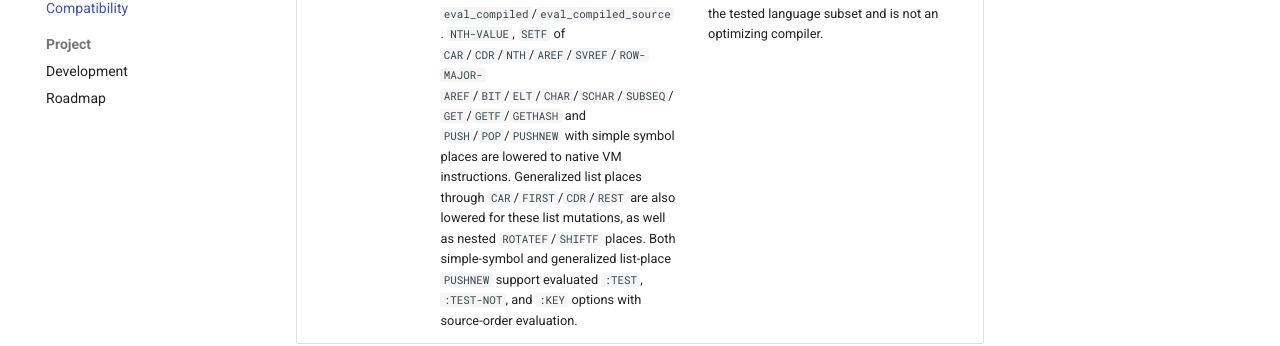
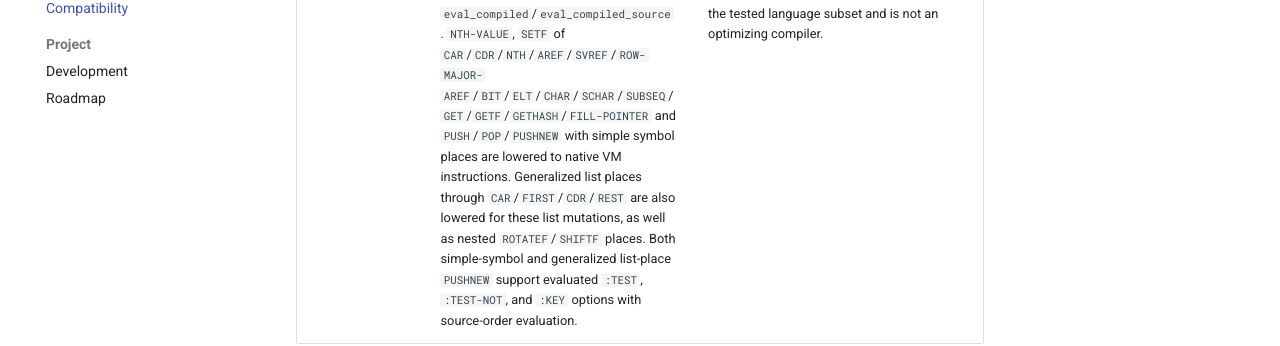
Before and after one commit to nerima-lisp/ncl, an MkDocs documentation site: the page built from docs/src/reference/compatibility.md, in a window 1280 px wide and 900 px high, scrolled down 3360 px. Shown: the part 333-679 px from the top of the window. Built offline with MkDocs 1.6.1 and Material for MkDocs 9.7.7, drawn with Linux system fonts in a browser that asks for light colours; comment, search, counter and statistics services are not loaded.

Commit message:
docs: record compiled fill-pointer setf

```diff
--- a/docs/src/reference/compatibility.md
+++ b/docs/src/reference/compatibility.md
@@ -17,7 +17,7 @@ table below describes the runtime feature boundary.
 <code>FINISH-OUTPUT</code>/<code>CLEAR-OUTPUT</code>, <code>LISTEN</code>/<code>READ-CHAR-NO-HANG</code>/<code>CLEAR-INPUT</code> for modeled character streams, <code>WRITE-SEQUENCE</code> for character sequences, duplex <code>:io</code> streams, adjustable string designators, and formatted output. | The general stream protocol, binary streams, full file-option/version semantics, byte-oriented position/length semantics for multibyte external formats, precise buffered-output discard semantics, and the remaining <code>format</code> directives are incomplete; stream resource-management options remain bounded. |
 | Arrays and tables | Simple and multidimensional arrays plus hash tables with <code>eq</code>, <code>eql</code>, <code>equal</code>, and <code>equalp</code> tests; bounded rank-1 fill-pointer/adjustable vectors with <code>:fill-pointer</code>, <code>:adjustable</code>, <code>fill-pointer</code>, <code>vector-push</code>, <code>vector-push-extend</code>, and <code>adjust-array</code>; bounded <code>T</code>, <code>BIT</code>, <code>CHARACTER</code>, <code>BASE-CHAR</code>, <code>FIXNUM</code>, <code>SINGLE-FLOAT</code>, and <code>DOUBLE-FLOAT</code> element-type metadata with implementation-observed upgrade aliases plus initial-value and write validation; adjustable character strings and adjustable multidimensional general arrays with alias-preserving <code>aref</code>/<code>row-major-aref</code>/<code>bit</code> updates; bounded displacement through <code>:displaced-to</code> and <code>:displaced-index-offset</code>; bounded <code>MAPHASH</code> and hash-table iterator access. | General compound element types currently use the bounded upgrade-to-<code>T</code> behavior rather than preserving full specialized constraints; multidimensional fill-pointer arrays, displacement/adjustment combinations outside the tested paths, complete sequence edge cases, hash-table mutation during iteration, and standard array semantics remain incomplete. |
 | Structures and objects | Basic <code>defstruct</code> support plus classes, instances, generic functions, methods, slot access, and bounded class introspection. | The full MOP, all slot allocation/options, method qualifiers, and standard object-protocol details remain partial. |
-| Compiler | Stack bytecode compiler and VM selected by <code>--compiled</code>, executed through <code>eval_compiled</code>/<code>eval_compiled_source</code>. <code>NTH-VALUE</code>, <code>SETF</code> of <code>CAR</code>/<code>CDR</code>/<code>NTH</code>/<code>AREF</code>/<code>SVREF</code>/<code>ROW-MAJOR-AREF</code>/<code>BIT</code>/<code>ELT</code>/<code>CHAR</code>/<code>SCHAR</code>/<code>SUBSEQ</code>/<code>GET</code>/<code>GETF</code>/<code>GETHASH</code> and <code>PUSH</code>/<code>POP</code>/<code>PUSHNEW</code> with simple symbol places are lowered to native VM instructions. Generalized list places through <code>CAR</code>/<code>FIRST</code>/<code>CDR</code>/<code>REST</code> are also lowered for these list mutations, as well as nested <code>ROTATEF</code>/<code>SHIFTF</code> places. Both simple-symbol and generalized list-place <code>PUSHNEW</code> support evaluated <code>:TEST</code>, <code>:TEST-NOT</code>, and <code>:KEY</code> options with source-order evaluation. | Other generalized-place compiler paths and unsupported place forms still use evaluator-backed fallbacks. The compiler covers only the tested language subset and is not an optimizing compiler. |
+| Compiler | Stack bytecode compiler and VM selected by <code>--compiled</code>, executed through <code>eval_compiled</code>/<code>eval_compiled_source</code>. <code>NTH-VALUE</code>, <code>SETF</code> of <code>CAR</code>/<code>CDR</code>/<code>NTH</code>/<code>AREF</code>/<code>SVREF</code>/<code>ROW-MAJOR-AREF</code>/<code>BIT</code>/<code>ELT</code>/<code>CHAR</code>/<code>SCHAR</code>/<code>SUBSEQ</code>/<code>GET</code>/<code>GETF</code>/<code>GETHASH</code>/<code>FILL-POINTER</code> and <code>PUSH</code>/<code>POP</code>/<code>PUSHNEW</code> with simple symbol places are lowered to native VM instructions. Generalized list places through <code>CAR</code>/<code>FIRST</code>/<code>CDR</code>/<code>REST</code> are also lowered for these list mutations, as well as nested <code>ROTATEF</code>/<code>SHIFTF</code> places. Both simple-symbol and generalized list-place <code>PUSHNEW</code> support evaluated <code>:TEST</code>, <code>:TEST-NOT</code>, and <code>:KEY</code> options with source-order evaluation. | Other generalized-place compiler paths and unsupported place forms still use evaluator-backed fallbacks. The compiler covers only the tested language subset and is not an optimizing compiler. |
 
 Both interpreted and compiled execution are covered by the repository's local
 tests where the corresponding feature is supported. Passing the test suite
```
